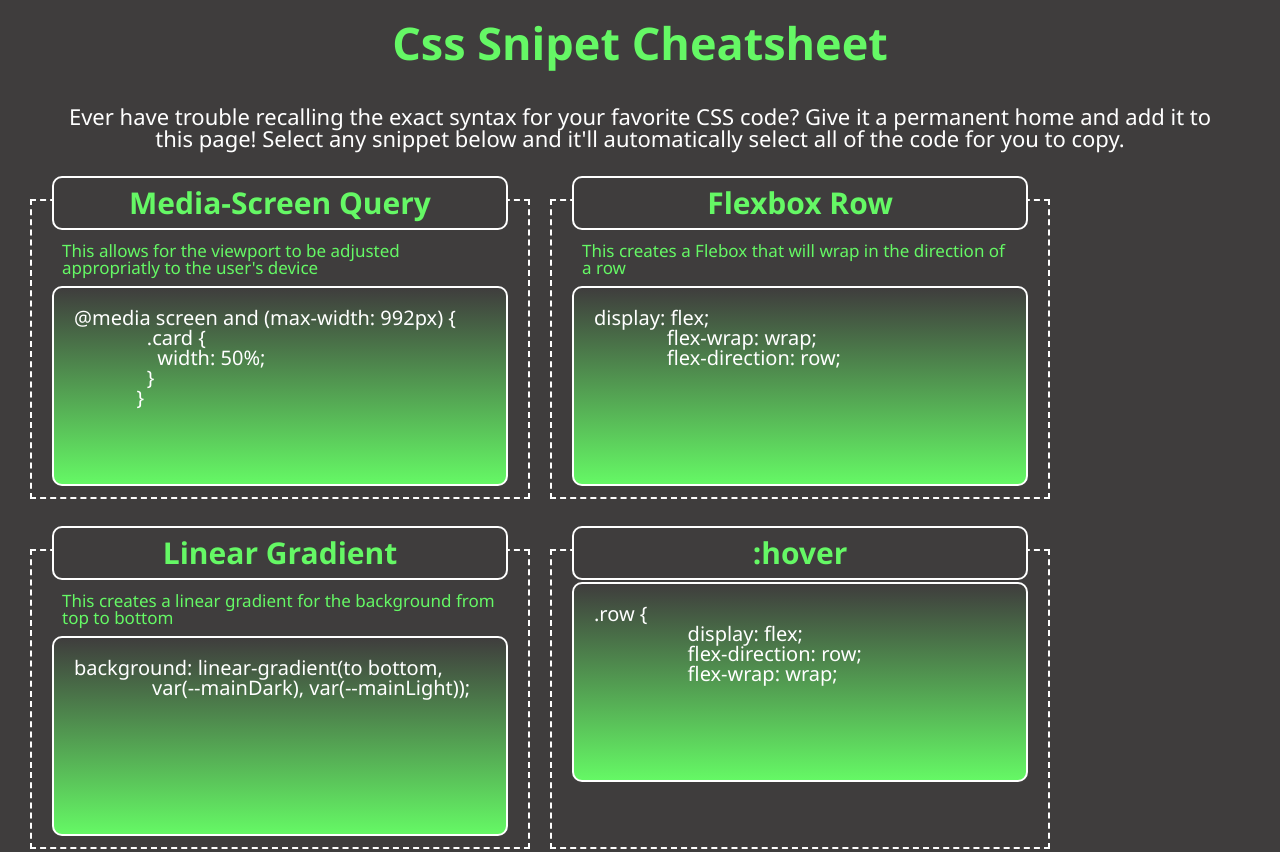
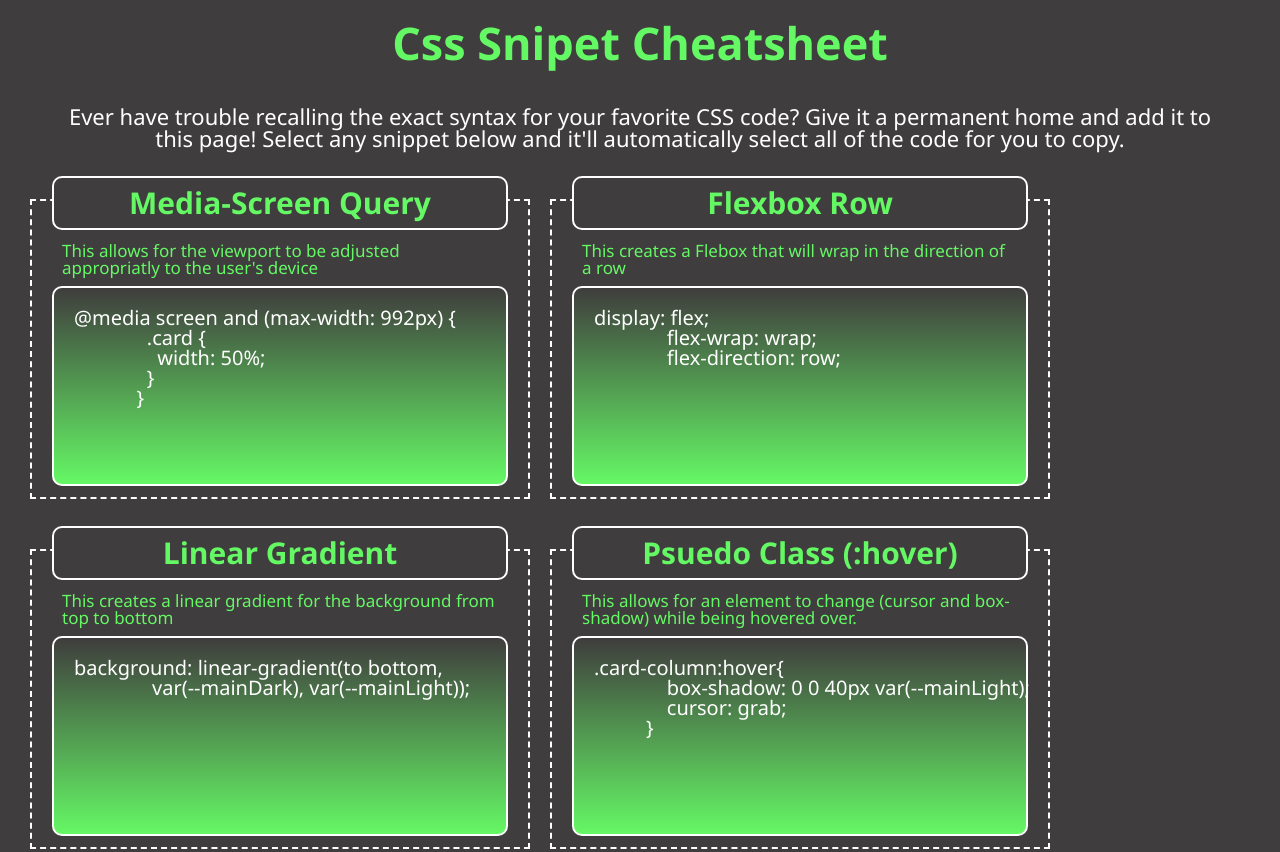
Before and after one commit to Taylor-Brandon/Css-Wireframe, a plain HTML site: page index.html in a window 1280 px wide. Shown: the top 852 px of the page. Drawn offline with Linux system fonts and the light colour scheme.

Commit message:
added fourth Css snippet

```diff
--- a/index.html
+++ b/index.html
@@ -55,12 +55,13 @@
       </div>
       <div class="card-column">
         <figure class="card code-card">
-          <h2 class="card-header">:hover</h2>
+          <h2 class="card-header">Psuedo Class (:hover)</h2>
           <div class="card-body">
-            <pre class="code-block"><code>.row {
-                  display: flex;
-                  flex-direction: row;
-                  flex-wrap: wrap;
+            <p class="card-p">This allows for an element to change (cursor and box-shadow) while being hovered over.</p>
+            <pre class="code-block"><code>.card-column:hover{
+              box-shadow: 0 0 40px var(--mainLight);
+              cursor: grab;
+          }
               </code></pre>
           </div>
         </figure>
```
